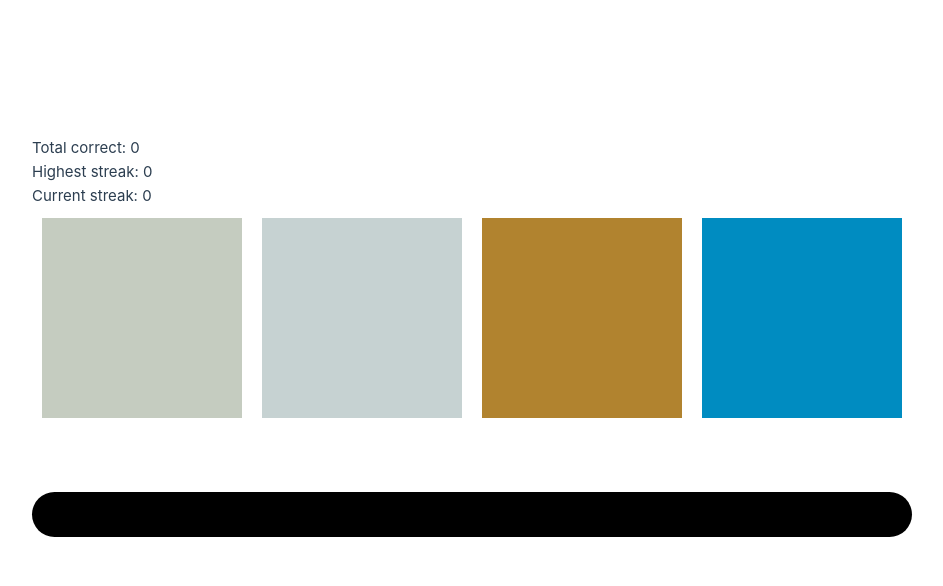
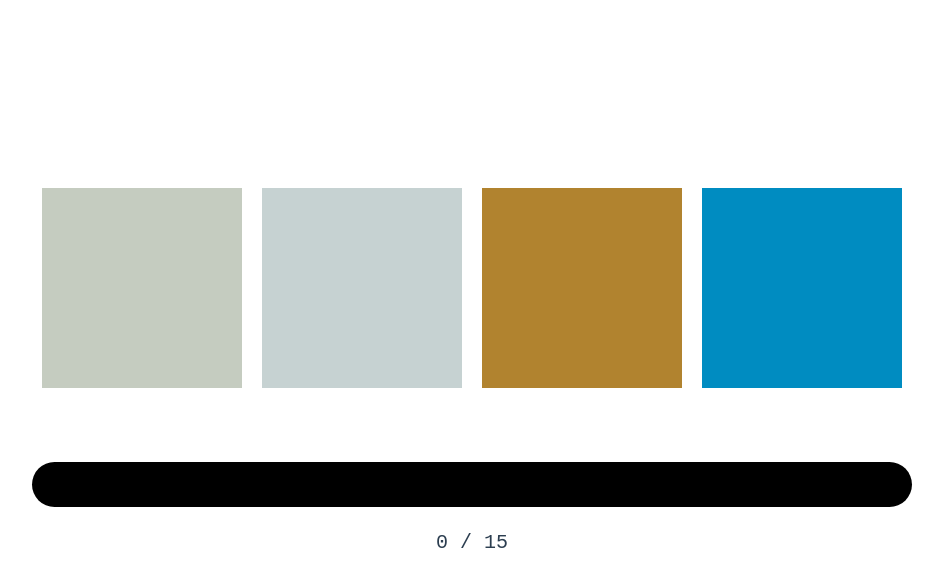
Before and after one commit to lydia-pauly/pantone_colour_game, a Vue app in the folder pantone-game/: page / in a window 1280 px wide. Shown: the top 586 px of the page, without its empty margins (0-943 px from the left). Built offline with nearby package versions, Linux system fonts and the light colour scheme; a web font is replaced by a local one.

Commit message:
Fixed position of progress board, added counter, added emojis

```diff
--- a/pantone-game/src/App.vue
+++ b/pantone-game/src/App.vue
@@ -1,14 +1,10 @@
 <template>
   <div class="game-body">
-    <p>Total correct: {{ totalCorrect }}</p>
-    <p>Highest streak: {{ largestStreak }}</p>
-    <p>Current streak: {{ currentStreak }}</p>
     <div class="game-blocks">
       <div class="colour-and-name">
-
+        <div class="correct-block" :class = "{ hidden: !correctnessArray[0]}">🟩</div>
         <div
         class="colour-block"
-        :class="{'correct-guess': correctnessArray[0]}"
         id="colour-block-0"
         :style="{ backgroundColor : values[0]}"
         @click ="checkAnswer($event)">
@@ -23,10 +19,9 @@
 
       </div>
       <div class="colour-and-name">
+        <div class="correct-block" :class = "{ hidden: !correctnessArray[1]}">🟩</div>
         <div
         class="colour-block"
-        :class="{'correct-guess':
-        correctnessArray[1]}"
         id="colour-block-1"
         :style="{ backgroundColor : values[1] }"
         @click ="checkAnswer($event)">
@@ -40,9 +35,9 @@
 
       </div>
       <div class="colour-and-name">
+        <div class="correct-block" :class = "{ hidden: !correctnessArray[2]}">🟩</div>
         <div
         class="colour-block"
-        :class="{'correct-guess': correctnessArray[2]}"
         id="colour-block-2"
         :style="{ backgroundColor : values[2] }"
         @click ="checkAnswer($event)">
@@ -56,8 +51,8 @@
 
       </div>
       <div class="colour-and-name">
+        <div class="correct-block" :class = "{ hidden: !correctnessArray[3]}">🟩</div>
         <div class="colour-block"
-        :class="{'correct-guess': correctnessArray[3]}"
         id="colour-block-3"
         :style="{ backgroundColor : values[3]}"
         @click ="checkAnswer($event)">
@@ -74,6 +69,7 @@
     <div class="progress-bar">
         <div class="progress-bar__value" :style="{width : progressWidth+'px'}"></div>
     </div>
+    <p id="current-streak"> {{ currentStreak }} / 15 </p>
     <p id="guessing-name"> {{ guessingName }}</p>
     <p id="verdict"> {{ verdict }} </p>
   </div>
@@ -98,6 +94,8 @@ import colors from "./assets/pantone-colors.json";
         currentStreak: 0,
         streakUnbroken : true,
         progressWidth : 0,
+        goodEmojis : ["😀", "😊", "🙂", "😸", "🐮"],
+        badEmojis : ["😠", "😔", "😡", "😟", "😥"]
         }
     },
     methods: {
@@ -118,7 +116,7 @@ import colors from "./assets/pantone-colors.json";
         let id = e["srcElement"]["id"];
 
         if ((this.choice).toString() === id.charAt(id.length - 1)) {
-          this.guessingName = "Correct!";
+          this.guessingName = this.goodEmojis[Math.floor(Math.random() * 5)];
           this.totalCorrect++;
           localStorage.setItem("totalCorrect", this.totalCorrect);
           this.currentStreak++;
@@ -130,7 +128,7 @@ import colors from "./assets/pantone-colors.json";
             localStorage.setItem("largestStreak", this.currentStreak);
           }
         } else {
-          this.guessingName = "Incorrect!";
+          this.guessingName = this.badEmojis[Math.floor(Math.random() * 5)];
           this.currentStreak = 0;
           localStorage.setItem("currentStreak", 0);
           this.progressWidth = 0;
@@ -141,6 +139,7 @@ import colors from "./assets/pantone-colors.json";
             this.showNames[i] = true;
           }
         }
+        this.correctnessArray[this.choice] = true;
         setTimeout("location.reload()", 2000);
         return
       },
@@ -209,6 +208,18 @@ import colors from "./assets/pantone-colors.json";
     font-family: 'Courier New', Courier, monospace;
   }
 
+  .correct-block {
+    text-align: center;
+    font-size: 40px;
+  }
+
+  #current-streak {
+    text-align: center;
+    font-size: 20px;
+    font-family: 'Courier New', Courier, monospace;
+    margin-top: 20px;
+  }
+
   #guessing-name {
     display: flex;
     justify-content: center;
```
